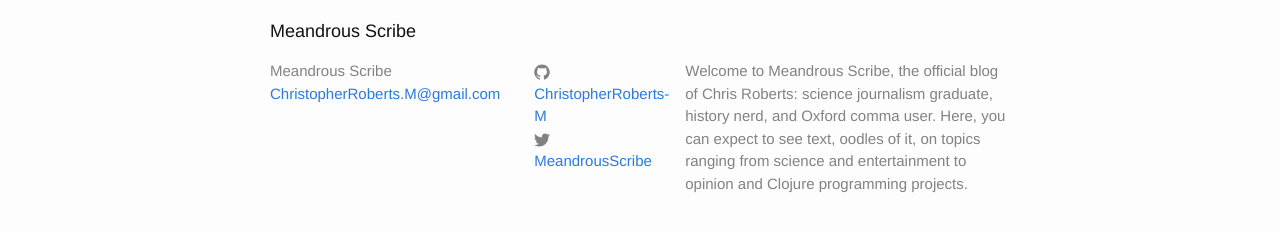
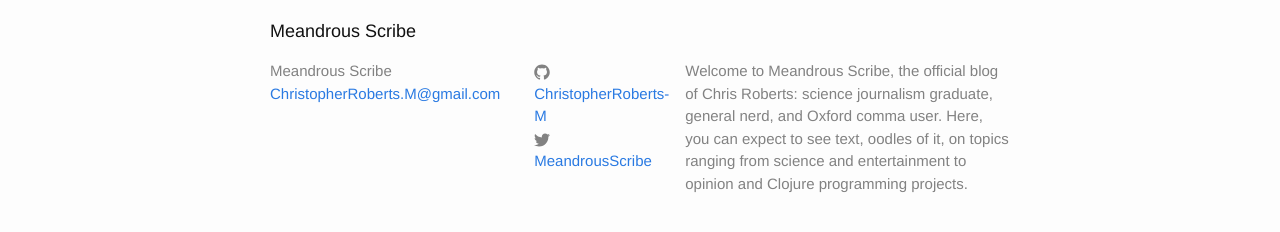
Before and after one commit to ChristopherRoberts-M/ChristopherRoberts-M.github.io, a Jekyll site: the page built from index.html, in a window 1280 px wide. Shown: the part 309-541 px from the top of the page. Built offline with Jekyll 4.4.1, drawn with Linux system fonts in a browser that asks for light colours.

Commit message:
Update _config.yml

```diff
--- a/_config.yml
+++ b/_config.yml
@@ -10,7 +10,7 @@ title: Meandrous Scribe
 email: ChristopherRoberts.M@gmail.com
 description: > # this means to ignore newlines until "baseurl:"
   Welcome to Meandrous Scribe, the official blog of Chris Roberts:
-  science journalism graduate, history nerd, and Oxford comma user.
+  science journalism graduate, general nerd, and Oxford comma user.
   Here, you can expect to see text, oodles of it, on topics ranging
   from science and entertainment to opinion and Clojure programming projects.
 baseurl: "" # the subpath of your site, e.g. /blog
```
